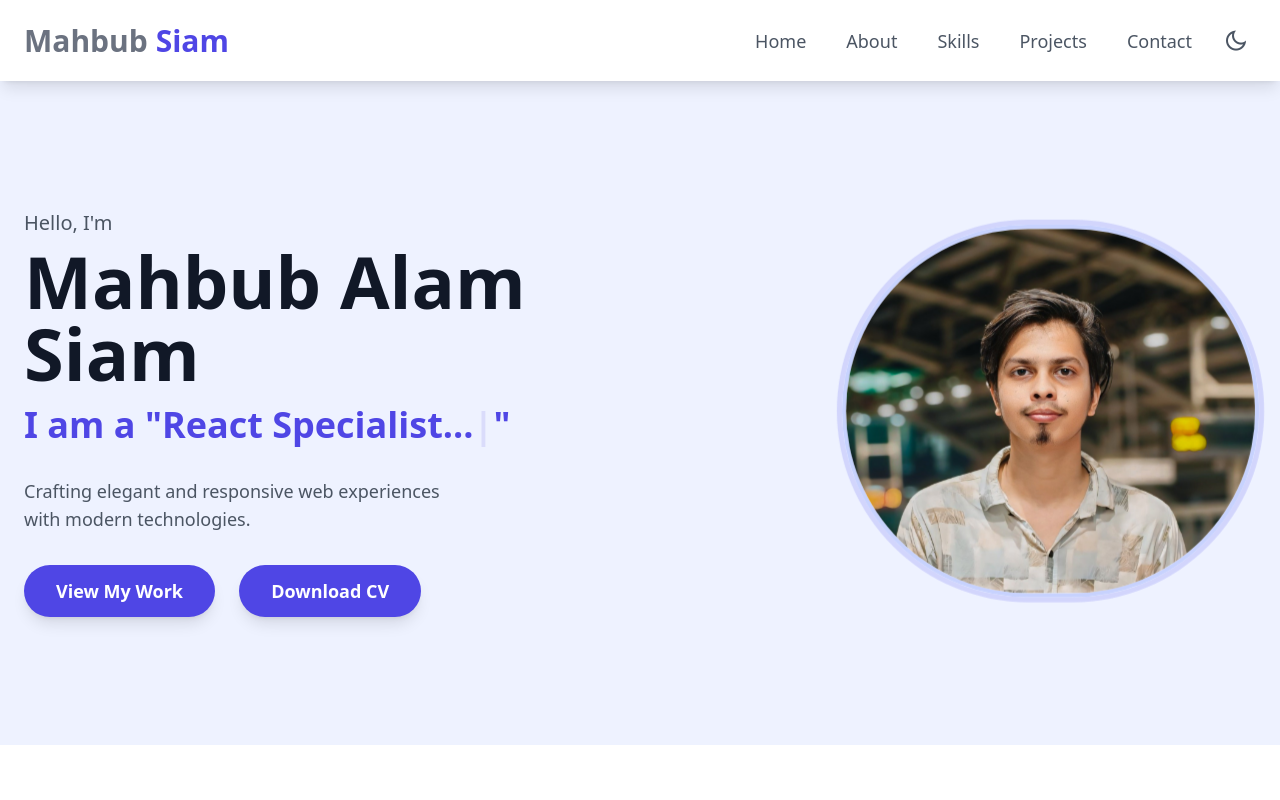
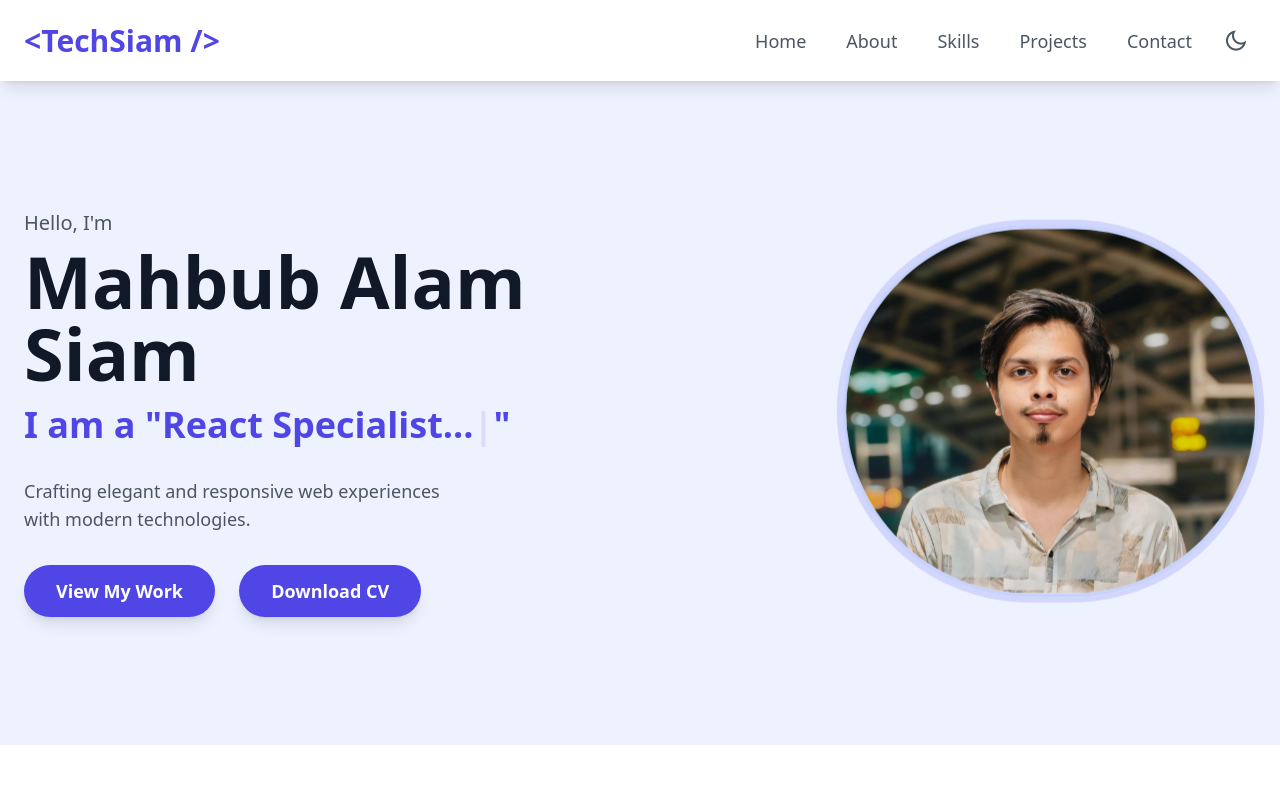
Before and after one commit to MahbubSiam30/portfolio, a plain HTML site: page index.html in a window 1280 px wide. Shown: the top 800 px of the page. Drawn offline with nearby package versions, Linux system fonts and the light colour scheme.

Commit message:
Change logo .

```diff
--- a/index.html
+++ b/index.html
@@ -55,8 +55,8 @@
 
     <nav class="sticky top-0 z-50 bg-white bg-opacity-95 dark:bg-gray-800 dark:bg-opacity-95 shadow-lg backdrop-blur-sm transition-colors duration-500">
         <div class="container mx-auto px-6 py-4 flex justify-between items-center">
-            <a href="#" class="text-3xl font-bold text-gray-500 hover:text-indigo-800 transition duration-300 dark:text-white dark:hover:text-indigo-200">
-                Mahbub <span class="text-indigo-600 hover:text-white dark:text-gray-500 dark:hover:text-indigo-200">Siam</span>
+            <a href="#" class="text-3xl font-bold text-indigo-600 hover:text-indigo-800 transition duration-300 dark:text-indigo-400 dark:hover:text-indigo-200">
+                &lt;TechSiam /&gt;
             </a>
             <div class="flex items-center space-x-6">
                 <div class="hidden md:flex space-x-10">
```
